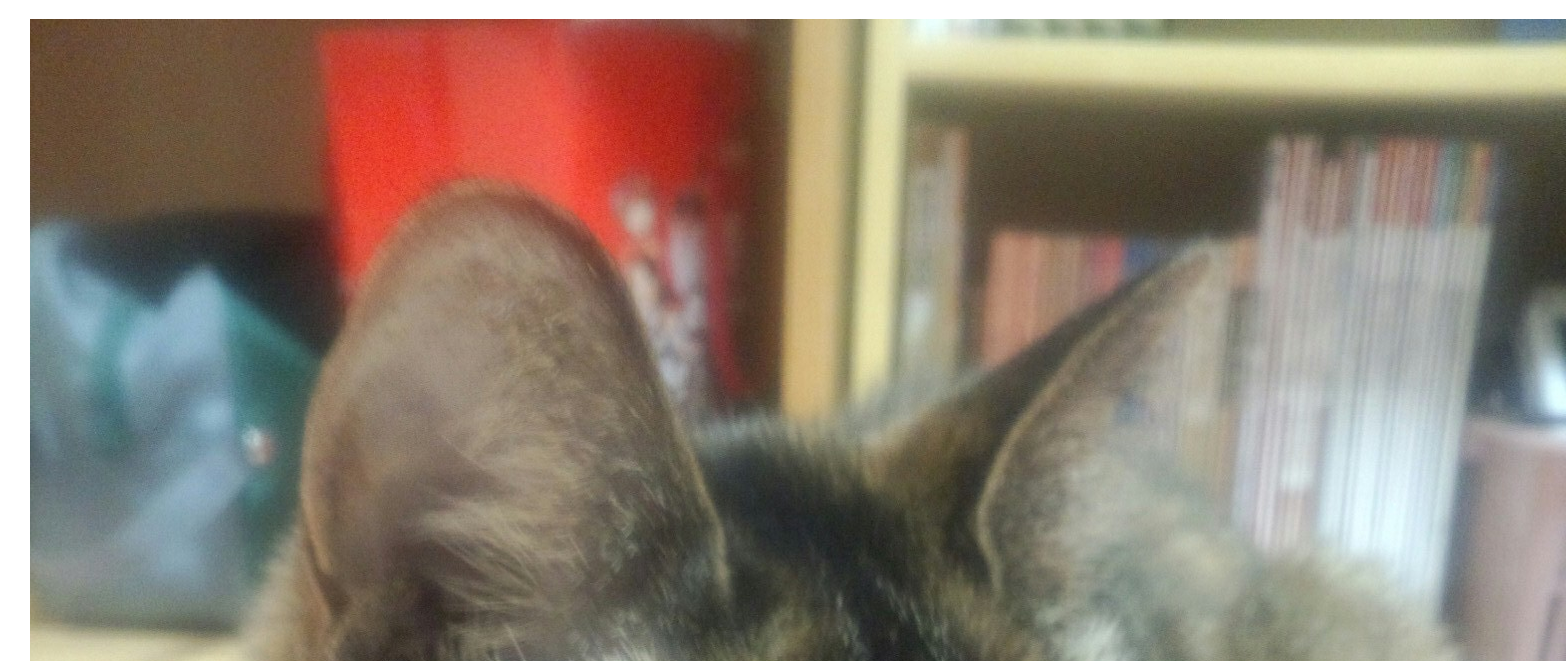
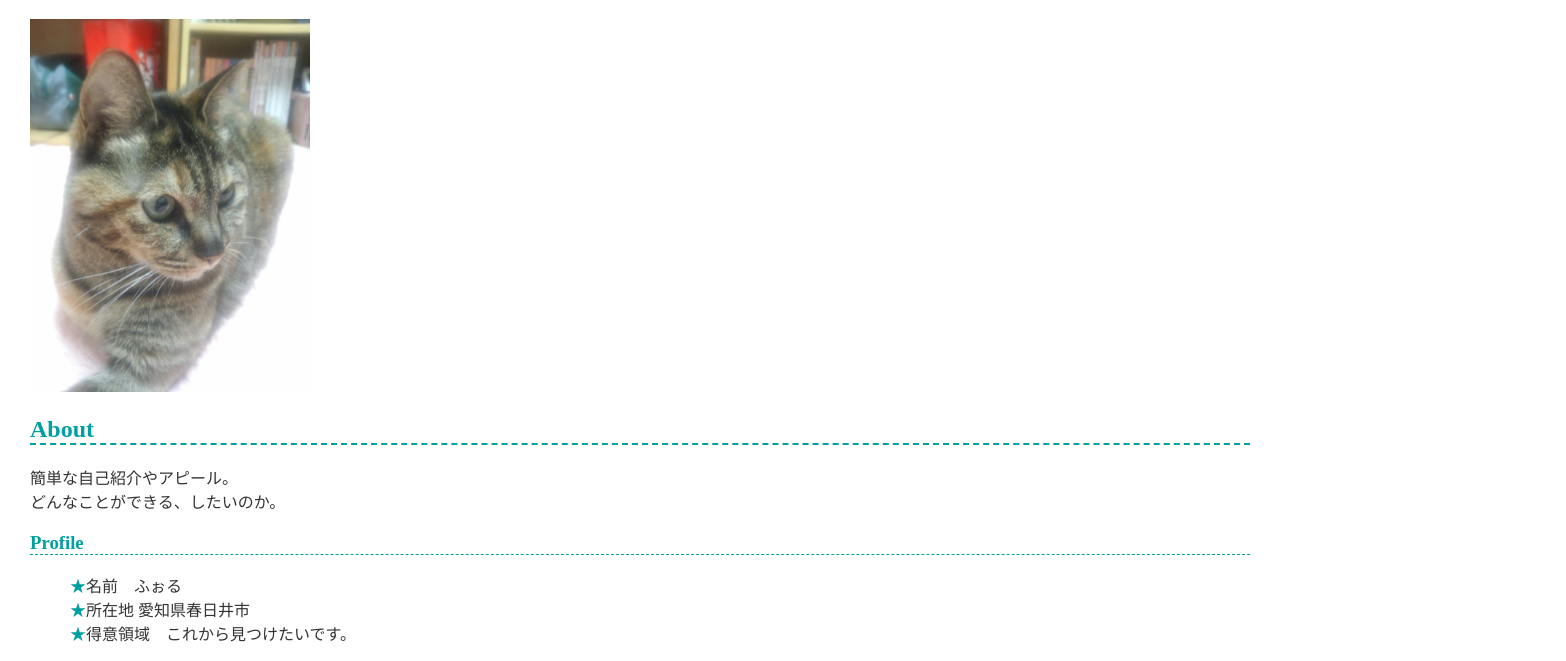
Before and after one commit to k-kataoka95/k-kataoka95.github.io, a plain HTML site: page index.html in a window 1280 px wide. Shown: the part 94-755 px from the top of the page, 1566 px wide, since content can reach past the window. Drawn offline with Linux system fonts and the light colour scheme.

Commit message:
プロフィール画像の大きさの変更

```diff
--- a/index.html
+++ b/index.html
@@ -8,7 +8,7 @@
   </head>
   <body>
     <h1>k-kataoka95</h1>
-    <img src="IMG_0175.JPG">
+    <img src="IMG_0175.JPG" width="280">
 
     <h2>About</h2>
     <p>
```
